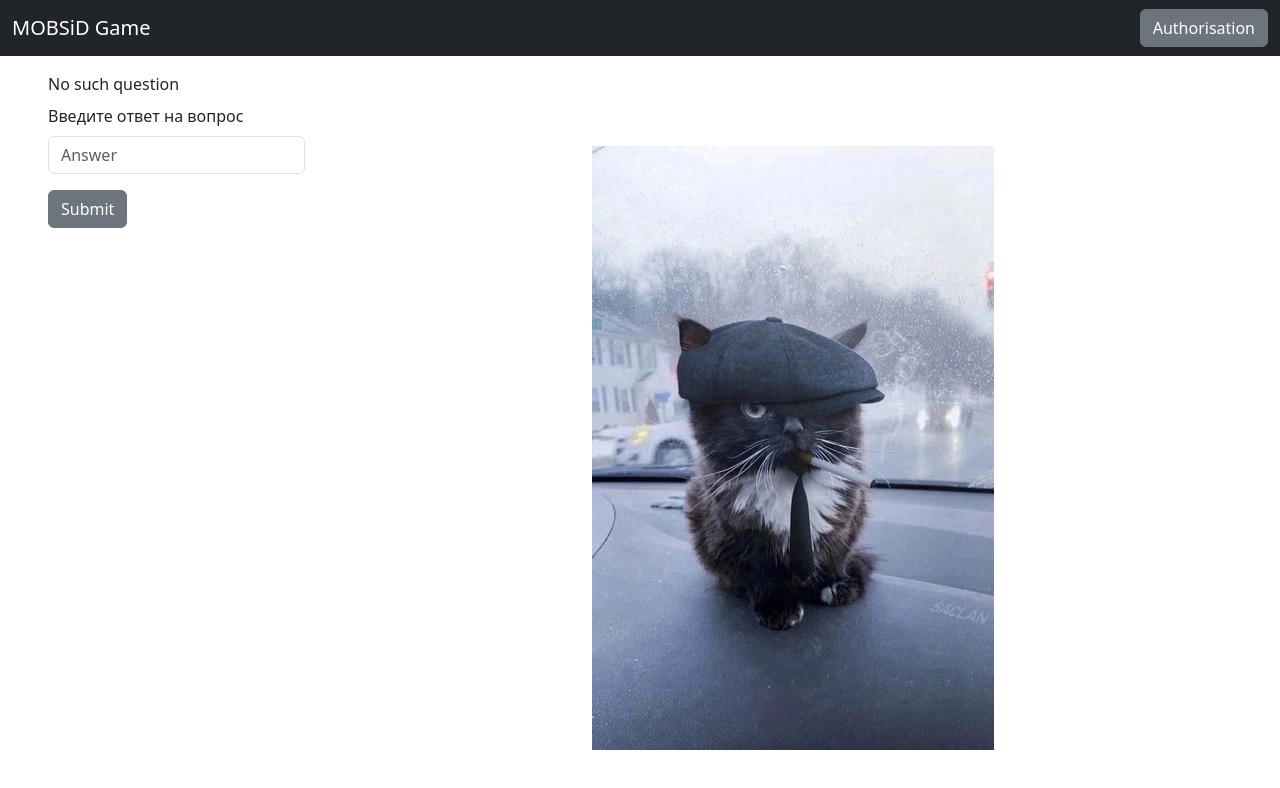
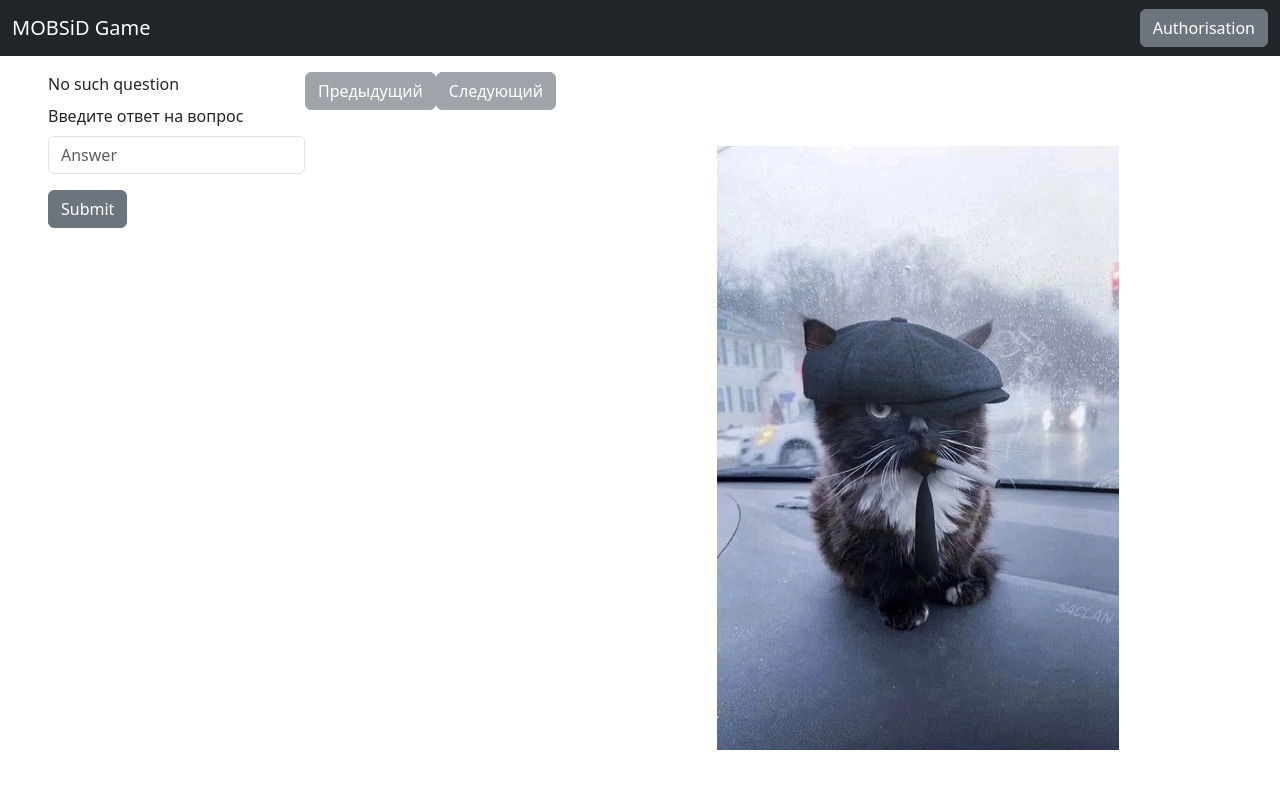
Before and after one commit to Timelessowl/MOBSiD_Game, a React (Create React App) app in the folder frontend/: page / in a window 1280 px wide. Shown: the top 788 px of the page. Built offline with nearby package versions, Linux system fonts and the light colour scheme; no server answers.

Commit message:
a: question select beta f: useState no longer stores answer input

```diff
--- a/frontend/src/index.tsx
+++ b/frontend/src/index.tsx
@@ -5,7 +5,6 @@ import {Provider} from 'react-redux';
 import {store} from './store';
 import 'bootstrap/dist/css/bootstrap.min.css';
 import {fetchQuestionAction,checkAuthAction} from './store/api-actions';
-import { CookiesProvider } from 'react-cookie';
 
 const root = ReactDOM.createRoot(
   document.getElementById('root') as HTMLElement,
@@ -17,9 +16,7 @@ store.dispatch(checkAuthAction());
 root.render(
   <React.StrictMode>
     <Provider store = {store}>
-      <CookiesProvider defaultSetOptions={{ path: '/' }}>
-        <App />
-      </CookiesProvider>
+      <App />
     </Provider>
   </React.StrictMode>,
 );
--- a/frontend/src/pages/game-screen/game-screen.tsx
+++ b/frontend/src/pages/game-screen/game-screen.tsx
@@ -23,8 +23,8 @@ const GameScreen: React.FC = () => {
     opt4:'',
     opt5:'',
     answer:''
+  };
 
-  };
   const navigate = useNavigate();
   const dispatch = useAppDispatch();
   const questions = useAppSelector(getQuestions);
@@ -47,9 +47,19 @@ const GameScreen: React.FC = () => {
   const submitAnswer = (evt: FormEvent) => {
     evt.preventDefault();
     dispatch(checkUserAnswer({
-      questionId: questions[0].id,
-      userAnswer: currQuestion.answer,
+      questionId: questions[questionIndex].id,
+      userAnswer: answer,
     }))
+  };
+
+  const handlePrevious = (evt: FormEvent) => {
+    evt.preventDefault();
+    setQuestionIndex(questionIndex - 1);
+  };
+
+  const handleNext = (evt: FormEvent) => {
+    evt.preventDefault();
+    setQuestionIndex(questionIndex + 1);
   };
 
   return (
@@ -77,7 +87,9 @@ const GameScreen: React.FC = () => {
                 placeholder="Answer"
                 type="text"
                 value={answer}
-                onChange={(e) => currQuestion.answer = (e.target.value)}
+                onChange={(e) => setAnswer(e.target.value)
+                }
+
               />
             </FormGroup>
             <Button variant="primary" type="submit">
@@ -85,6 +97,20 @@ const GameScreen: React.FC = () => {
             </Button>
           </Form>
         </div>
+      <div>
+        < Button variant="primary"
+          onClick={handlePrevious}
+          disabled={!(questionIndex>0)}
+        >
+          Предыдущий
+        </Button>
+        < Button variant="primary"
+          onClick={handleNext}
+          disabled={questions[questionIndex+1] === undefined}
+        >
+          Следующий
+        </Button>
+      </div>
         <div style={{ flex: 1, display: 'flex', justifyContent: 'center', alignItems: 'center' }}>
           <img src={img} alt="Image" style={{ maxWidth: '100%', maxHeight: '100%' }} />
         </div>
```
